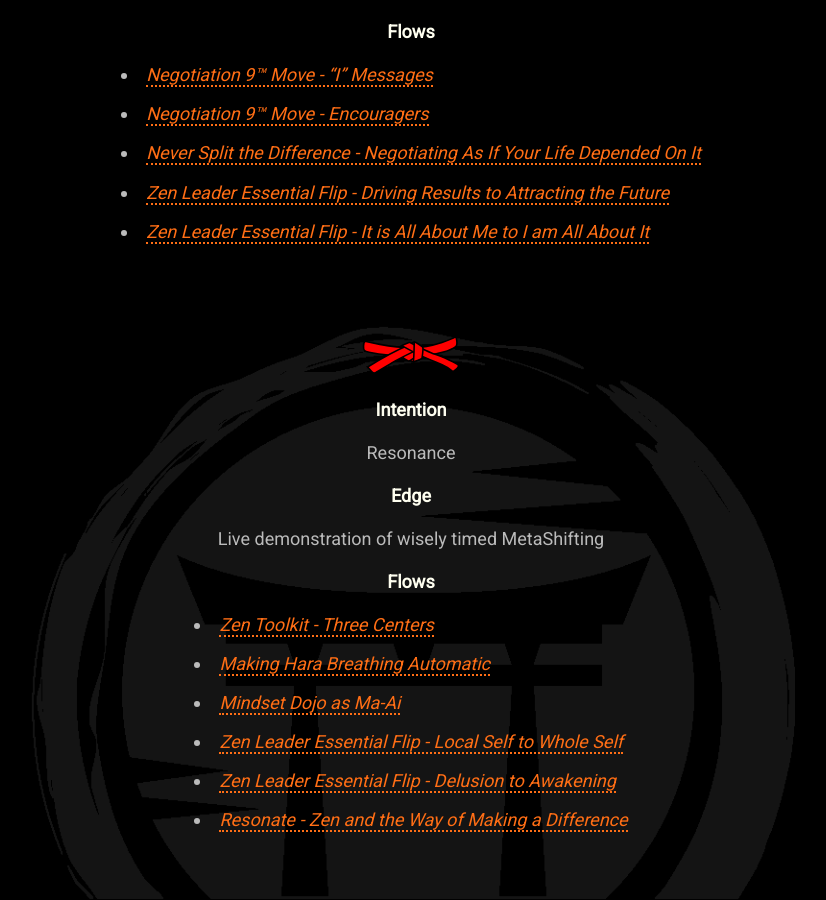
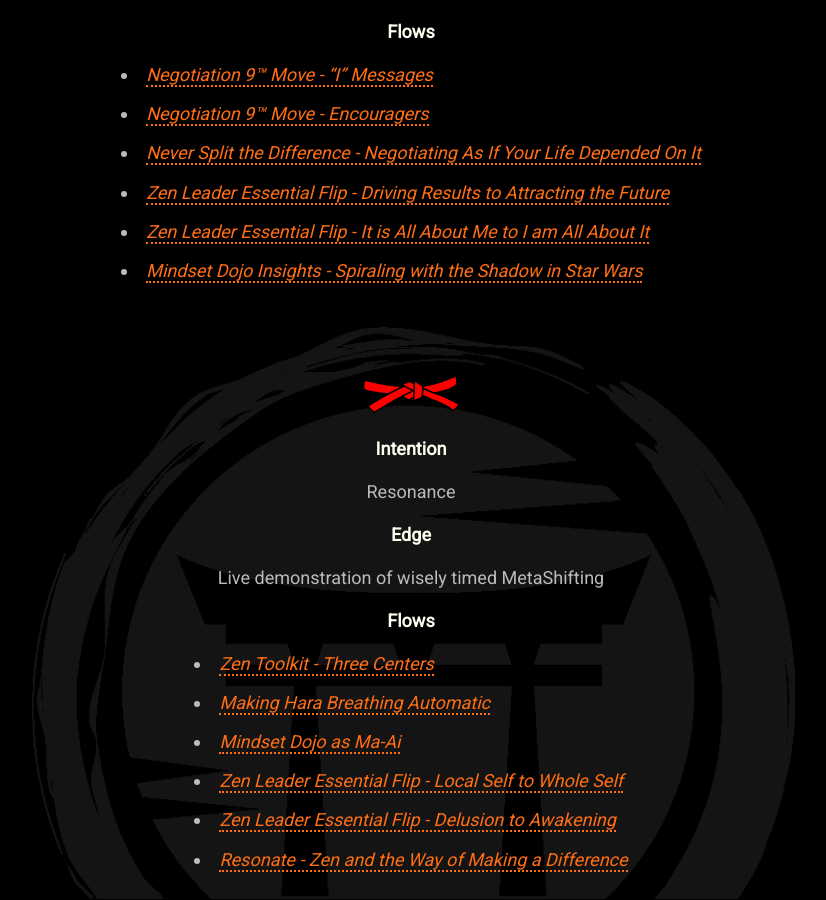
Before and after one commit to mindset-dojo/mindset-dojo.github.io, a Jekyll site: the page built from program.md, in a window 1280 px wide and 900 px high, scrolled down 4407 px. Shown: the whole window, without its empty margins (229-1055 px from the left). Built offline with Jekyll 4.4.1, drawn with Linux system fonts in a browser that asks for light colours; some web fonts are replaced.

Commit message:
feat: Mindset Dojo Insights - Shadow

```diff
--- a/_data/program.yaml
+++ b/_data/program.yaml
@@ -121,6 +121,8 @@
         url: https://www.youtube.com/watch?v=bn1E5owWCNM
       - label: Zen Leader Essential Flip - It is All About Me to I am All About It
         url: https://cdn.dirigible.studio/wp-content/uploads/sites/24/2021/09/04073619/TZL-graphic-izl.pdf
+      - label: Mindset Dojo Insights - Spiraling with the Shadow in Star Wars
+        url: https://medium.com/p/d080717aec9b
   - color: red
     label: 1st Kyu
     level: -1
```
